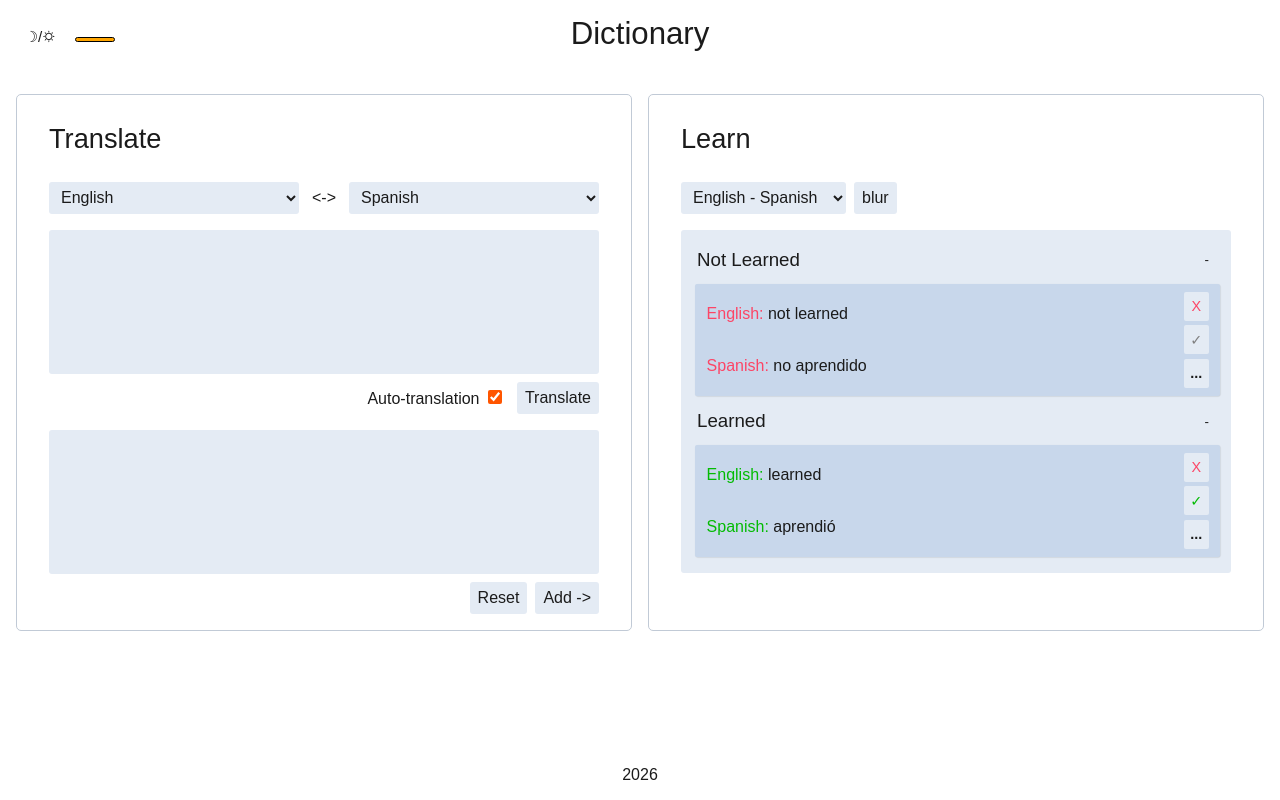
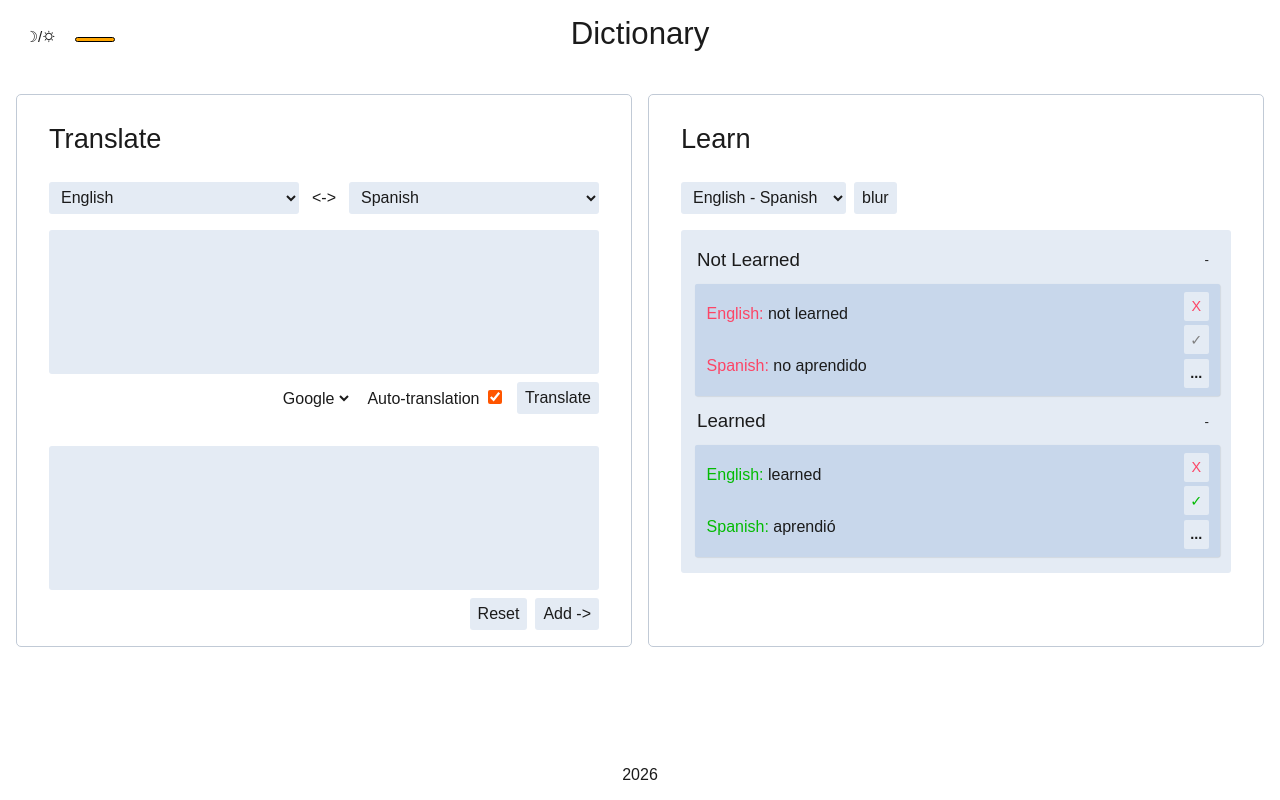
Before and after one commit to self-related/dictionary, a React (Vite) app: page / in a window 1280 px wide. Built offline with nearby package versions, Linux system fonts and the light colour scheme; the HTML template or start-up script is replaced by a standard one.

Commit message:
Add api select menu element

```diff
--- a/src/features/translate/ui/translate-input/TranslateInput.module.css
+++ b/src/features/translate/ui/translate-input/TranslateInput.module.css
@@ -1,5 +1,6 @@
 .translateInput {
     display: block;
+    padding-bottom: 1rem;
 }
 
 .textAreaWrap {
@@ -53,13 +54,18 @@
     }
 }
 
-.buttonsWrap {
+.bottomPanel {
     display: flex;
     column-gap: 7px;
-    justify-content: end;
+    justify-content: right;
     margin-top: 0.5rem;
     height: 2rem;
     width: 100%;
+}
+
+.bottomPanelWrap {
+    gap: 7px;
+    display: grid;
 }
 
 .autoTranslateLabel {
@@ -75,6 +81,18 @@
     }
 }
 
+.apiSelect {
+    background: none;
+    padding-right: 0.1rem;
+
+    margin-right: 0.5rem;
+    margin-top: 1px;
+
+    &:hover {
+        background-color: unset;
+    }
+}
+
 .hidden {
     display: none;
 }
--- a/src/features/translate/ui/translate-input/TranslateInput.tsx
+++ b/src/features/translate/ui/translate-input/TranslateInput.tsx
@@ -4,6 +4,7 @@ import Button from "../../../../shared/ui/button/Button";
 import { translateApiSlice, useLazyTranslateQuery } from "../../api/translateApiSlice";
 import { useAppDispatch, useAppSelector } from "../../../../app/model/store/hooks";
 import { selectTranslateQueryPayload, setCustomTranslation, setSourceText, switchAutoTranslate } from "../../model/translateSlice";
+import Select from "../../../../shared/ui/select/Select";
 
 
 interface TranslateInputProps {
@@ -74,7 +75,9 @@ export default function TranslateInput({ className = "" }: TranslateInputProps)
             </div>
 
             {/* checkbox and buttons  */}
-            <div className={styles.buttonsWrap}>
+            <div className={ styles.bottomPanel }>
+                <ApiSelect />
+
                 <label htmlFor="autoTranslate" className={styles.autoTranslateLabel}>
                     Auto-translation
                     <input
@@ -90,3 +93,13 @@ export default function TranslateInput({ className = "" }: TranslateInputProps)
         </div>
     );
 }
+
+
+function ApiSelect() {
+    return (
+        // temp placeholders
+        <Select value="google" className={ styles.apiSelect }>
+            <option value="google">Google</option>
+        </Select>
+    );
+}
```
